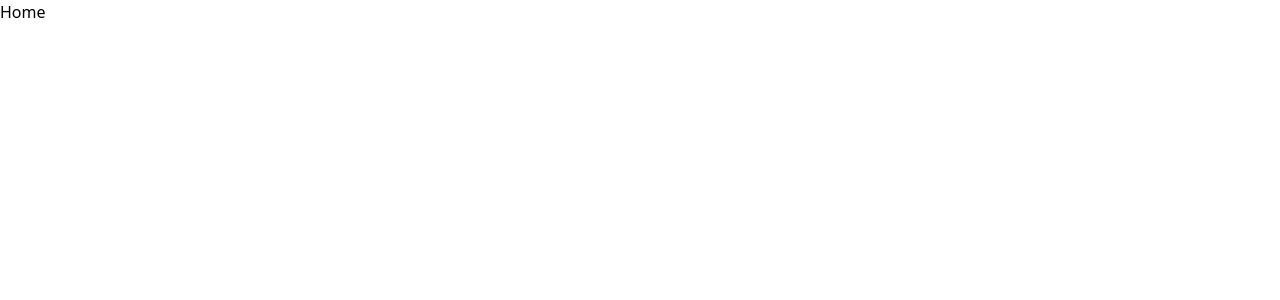
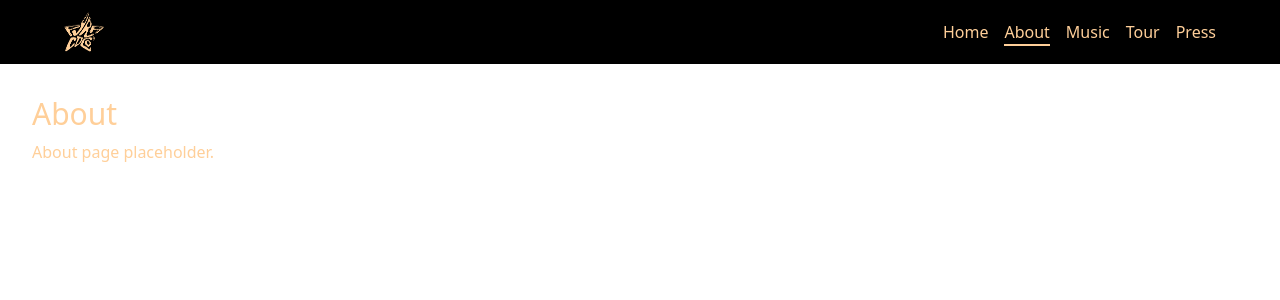
Before and after one commit to reeeeeee-dev/official-puracoco, a Vue app: page /about in a window 1280 px wide. Before the commit this address had no page. Shown: the top 300 px of the page. Built offline with nearby package versions, Linux system fonts and the light colour scheme.

Commit message:
🚧 colors and basic nav

```diff
--- a/src/assets/main.css
+++ b/src/assets/main.css
@@ -1 +1,9 @@
 @import 'tailwindcss';
+
+:root {
+  --cream: #ffcf99;
+  --black: #0c0f0a;
+  --white: #fff8f0;
+  --red: #f24333;
+  --green: #73877b;
+}
--- a/src/components/NavbarHeader.vue
+++ b/src/components/NavbarHeader.vue
@@ -3,7 +3,76 @@ import { RouterLink } from 'vue-router'
 </script>
 
 <template>
-  <nav>
-    <RouterLink to="/">Home</RouterLink>
+  <nav class="flex justify-between items-center gap-4 h-16 bg-black text-white px-16">
+    <RouterLink to="/">
+      <img src="/star_logo.png" alt="Pura Coco" class="w-10 h-10" />
+    </RouterLink>
+    <div class="flex items-center gap-4">
+      <RouterLink
+        to="/"
+        exact-active-class="active"
+        class="nav-link transition-colors text-(--cream) hover:text-(--red)"
+      >
+        Home
+      </RouterLink>
+      <RouterLink
+        to="/about"
+        active-class="active"
+        class="nav-link transition-colors text-(--cream) hover:text-(--red)"
+      >
+        About
+      </RouterLink>
+      <RouterLink
+        to="/music"
+        active-class="active"
+        class="nav-link transition-colors text-(--cream) hover:text-(--red)"
+      >
+        Music
+      </RouterLink>
+      <RouterLink
+        to="/tour"
+        active-class="active"
+        class="nav-link transition-colors text-(--cream) hover:text-(--red)"
+      >
+        Tour
+      </RouterLink>
+      <RouterLink
+        to="/press"
+        active-class="active"
+        class="nav-link transition-colors text-(--cream) hover:text-(--red)"
+      >
+        Press
+      </RouterLink>
+    </div>
   </nav>
 </template>
+
+<style scoped>
+.nav-link {
+  position: relative;
+  display: inline-block;
+}
+
+.nav-link::after {
+  content: '';
+  position: absolute;
+  left: 0;
+  right: 0;
+  bottom: -2px;
+  height: 2px;
+  background-color: currentColor;
+  transform: scaleX(0);
+  transform-origin: left;
+  transition: transform 200ms ease;
+}
+
+.nav-link:hover::after {
+  transform: scaleX(0.6);
+}
+
+.nav-link.active::after,
+.nav-link.router-link-active::after,
+.nav-link.router-link-exact-active::after {
+  transform: scaleX(1);
+}
+</style>
--- /dev/null
+++ b/src/views/AboutView.vue
@@ -0,0 +1,6 @@
+<template>
+  <main class="p-8 text-(--cream)">
+    <h1 class="text-3xl mb-2">About</h1>
+    <p>About page placeholder.</p>
+  </main>
+</template>
--- /dev/null
+++ b/src/views/MusicView.vue
@@ -0,0 +1,6 @@
+<template>
+  <main class="p-8 text-(--cream)">
+    <h1 class="text-3xl mb-2">Music</h1>
+    <p>Music page placeholder.</p>
+  </main>
+</template>
--- /dev/null
+++ b/src/views/PressView.vue
@@ -0,0 +1,6 @@
+<template>
+  <main class="p-8 text-(--cream)">
+    <h1 class="text-3xl mb-2">Press</h1>
+    <p>Press page placeholder.</p>
+  </main>
+</template>
--- /dev/null
+++ b/src/views/TourView.vue
@@ -0,0 +1,6 @@
+<template>
+  <main class="p-8 text-(--cream)">
+    <h1 class="text-3xl mb-2">Tour</h1>
+    <p>Tour page placeholder.</p>
+  </main>
+</template>
```
Also changed, not shown: src/router/index.ts (+16 -0 lines).
